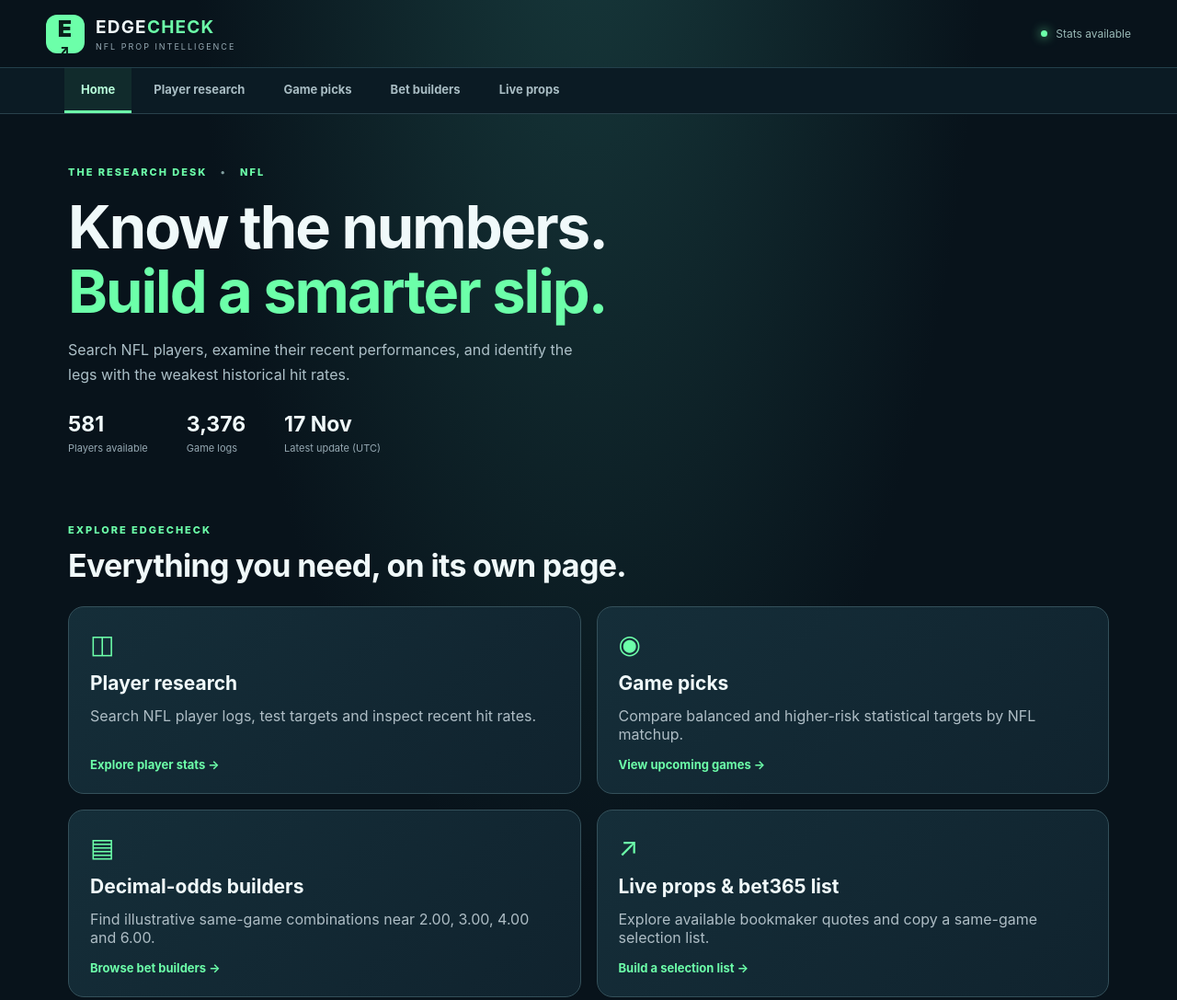
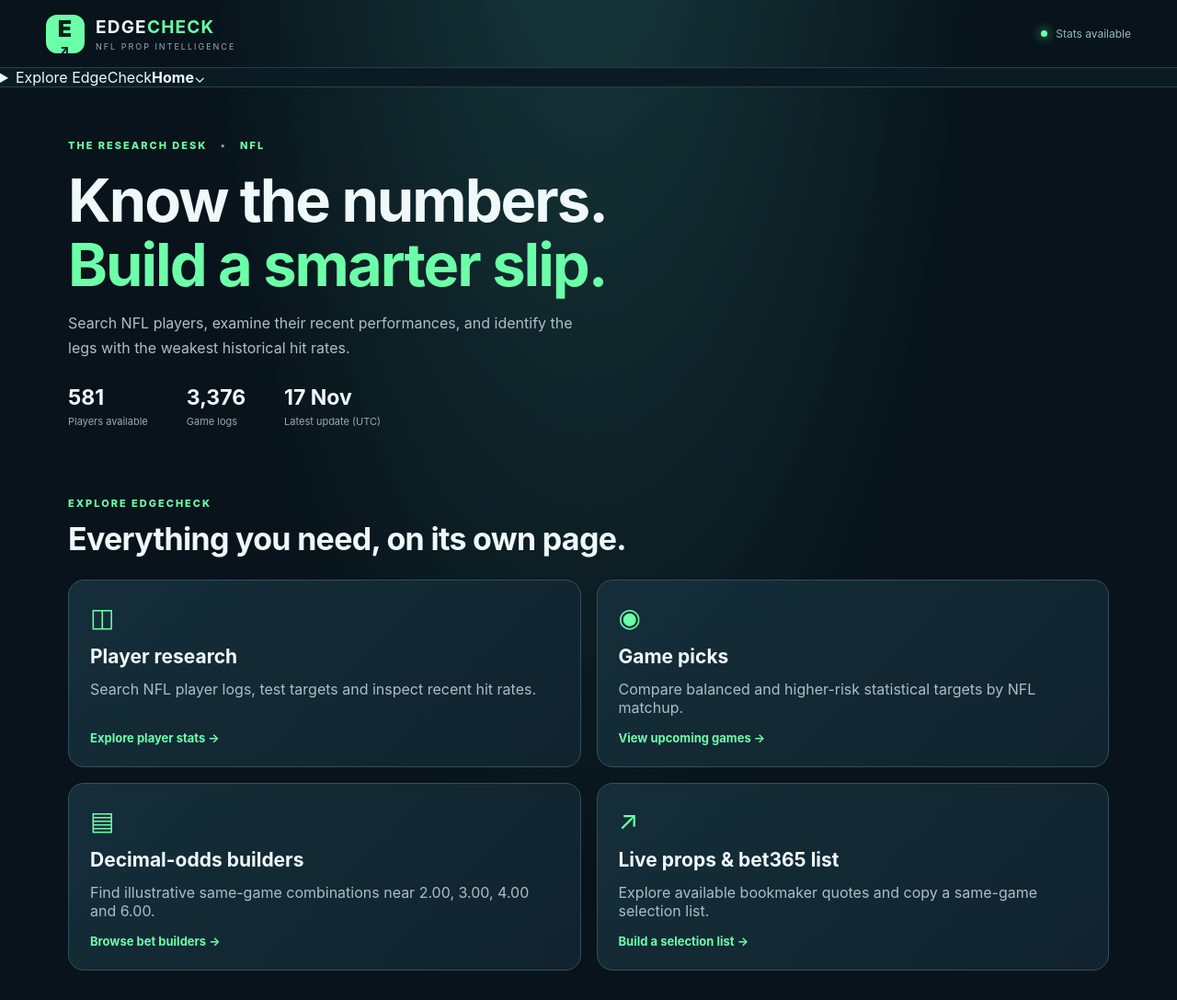
Before and after one commit to gsy2phh24h-art/edgecheck, a plain HTML site: page edgecheck-public/index.html in a window 1280 px wide. Shown: the top 1087 px of the page at 92% size. Drawn offline with Linux system fonts and the light colour scheme.

Commit message:
Replace horizontal navigation with compact accessible page dropdown

```diff
--- a/edgecheck-public/index.html
+++ b/edgecheck-public/index.html
@@ -1,8 +1,6 @@
 <!doctype html><html lang="en"><head><meta charset="utf-8"><meta name="viewport" content="width=device-width,initial-scale=1,viewport-fit=cover"><meta name="theme-color" content="#08131b"><meta name="description" content="EdgeCheck NFL player prop research: recent game logs, hit rates and bet slip analysis."><title>EdgeCheck | NFL Research &amp; Bet Builders</title><link rel="manifest" href="/manifest.webmanifest"><link rel="stylesheet" href="/styles.css"></head><body data-page="home">
 <header class="top"><div class="brand"><span class="logo">E<span>↗</span></span><div><strong>EDGE<span class="accent">CHECK</span></strong><small>NFL PROP INTELLIGENCE</small></div></div><div class="topright"><span class="livepoint"></span><span id="data-status">Checking data…</span></div></header>
-<nav class="site-nav" aria-label="Main navigation"><div class="site-nav-inner">
-<a data-nav="home" href="/">Home</a><a data-nav="research" href="/research.html">Player research</a><a data-nav="picks" href="/picks.html">Game picks</a><a data-nav="builders" href="/builders.html">Bet builders</a><a data-nav="props" href="/props.html">Live props</a>
-</div></nav>
+<nav class="site-nav" aria-label="Main navigation"><div class="nav-menu-wrap"><details class="nav-dropdown"><summary aria-label="Choose a page"><span class="nav-dropdown-label">Explore EdgeCheck</span><strong>Home</strong><span class="nav-chevron" aria-hidden="true">⌄</span></summary><div class="nav-dropdown-items"><a data-nav="home" href="/">Home</a><a data-nav="research" href="/research.html">Player research</a><a data-nav="picks" href="/picks.html">Game picks</a><a data-nav="builders" href="/builders.html">Bet builders</a><a data-nav="props" href="/props.html">Live props</a></div></details></div></nav>
 <main class="shell"><section class="hero"><div class="eyebrow">THE RESEARCH DESK <span>•</span> NFL</div><h1>Know the numbers.<br><span>Build a smarter slip.</span></h1><p>Search NFL players, examine their recent performances, and identify the legs with the weakest historical hit rates.</p><div class="hero-stats"><div><b id="player-count">—</b><span>Players available</span></div><div><b id="game-count">—</b><span>Game logs</span></div><div><b id="update-date">—</b><span>Latest update (UTC)</span></div></div></section>
 <div id="alert" class="notice" hidden></div>
 <section class="home-pages" aria-labelledby="explore-title"><div class="overline">EXPLORE EDGECHECK</div><h2 id="explore-title">Everything you need, on its own page.</h2><div class="home-card-grid">
```
